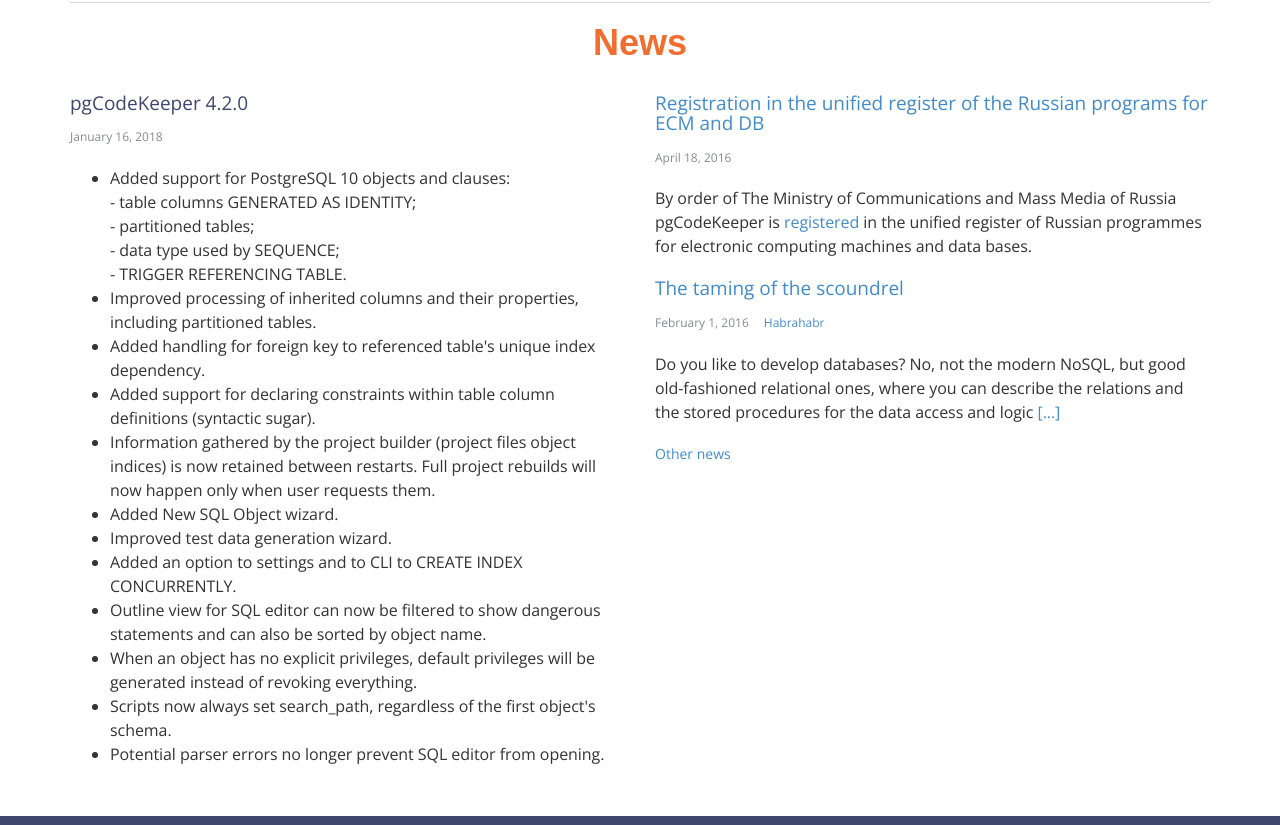
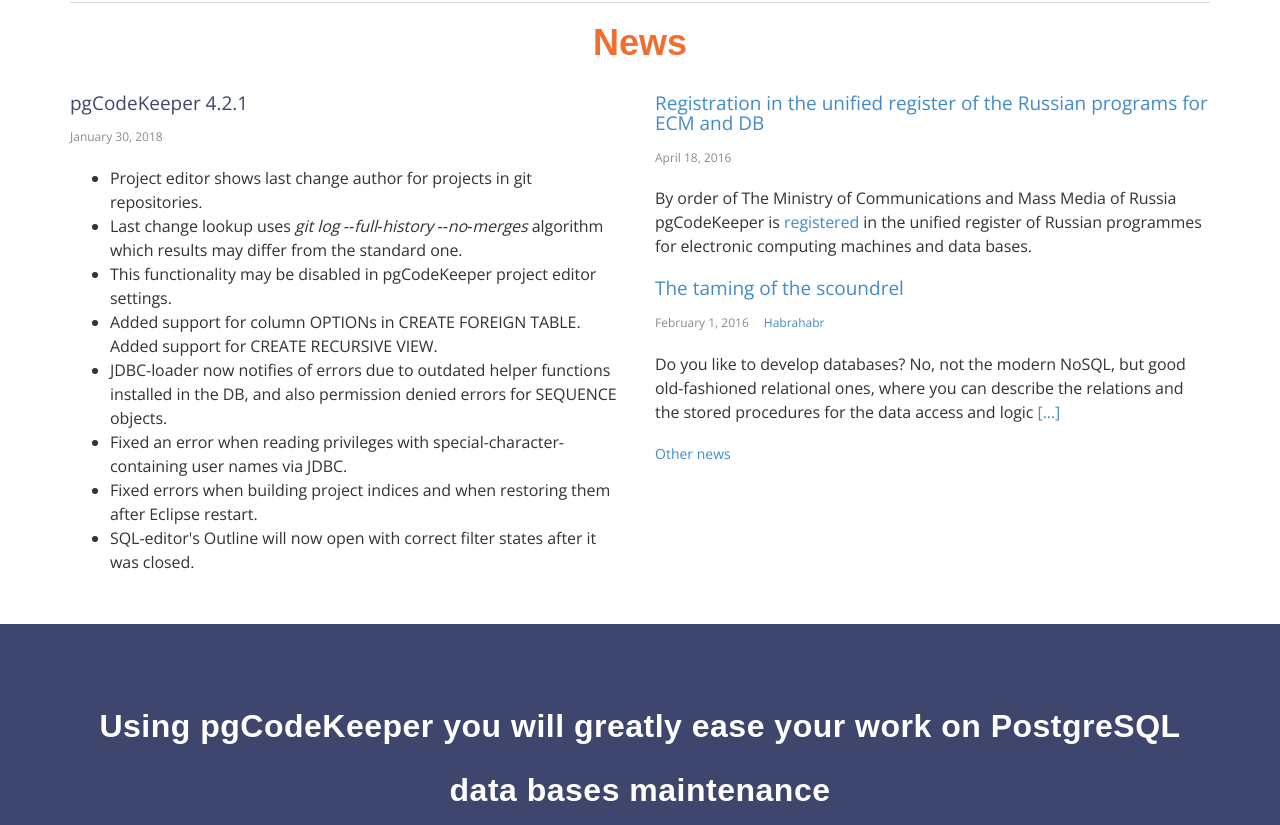
Before and after one commit to pgcodekeeper/pgcodekeeper.github.io, a plain HTML site: page index.html in a window 1280 px wide. Shown: the part 2573-3398 px from the top of the page. Drawn offline with nearby package versions, Linux system fonts and the light colour scheme; a web font is replaced by a local one.

Commit message:
announcement for 4.2.1

```diff
--- a/index.html
+++ b/index.html
@@ -104,11 +104,11 @@
                     <li>Install the <a href='https://eclipse.org/downloads/'>Eclipse</a> platform.</li>
                     <li>Start the Eclipse. Choose the menu option
                       <span class='product-name'>«Help»</span> - <span class='product-name'>«Install new software»</span>,
-                      enter URL <a class='js-emaillink'>http://pgcodekeeper.org/update/</a> in the opened dialogue
-                      in the field <span class='product-name'>«Work with»</span>
+                      enter URL <a class='js-emaillink'>http://pgcodekeeper.org/update/</a>
                       <button class='copy-link-btn js-emailcopybtn' id='popoverbutton' data-toggle='tooltip' data-placement='top' title='Copy'>
                         <i class='fa fa-clone' aria-hidden='true'></i>
                       </button>
+                      in the opened dialogue in the field <span class='product-name'>«Work with»</span>
                       press «Enter». Choose <span class='product-name'>pgCodeKeeper</span> from the list of available plugins
                       and install the plugin according to the installation wizard prompts.
                     </li>
@@ -236,25 +236,17 @@
       <div class="row">
 
         <div class="col-sm-6 col-lg-6">
-          <h4 class="anchor" name="pgCodeKeeper-4.2.0" id="pgCodeKeeper-4.2.0">pgCodeKeeper 4.2.0</h4>
-          <p class="date">January 16, 2018</p>
+          <h4 class="anchor" name="pgCodeKeeper-4.2.1" id="pgCodeKeeper-4.2.1">pgCodeKeeper 4.2.1</h4>
+          <p class="date">January 30, 2018</p>
           <ul class="short-article">
-            <li>Added support for PostgreSQL 10 objects and clauses:<br>
-            - table columns GENERATED AS IDENTITY;<br>
-            - partitioned tables;<br>
-            - data type used by SEQUENCE;<br>
-            - TRIGGER REFERENCING TABLE.</li>
-            <li>Improved processing of inherited columns and their properties, including partitioned tables.</li>
-            <li>Added handling for foreign key to referenced table's unique index dependency.</li>
-            <li>Added support for declaring constraints within table column definitions (syntactic sugar).</li>
-            <li>Information gathered by the project builder (project files object indices) is now retained between restarts. Full project rebuilds will now happen only when user requests them.</li>
-            <li>Added New SQL Object wizard.</li>
-            <li>Improved test data generation wizard.</li>
-            <li>Added an option to settings and to CLI to CREATE INDEX CONCURRENTLY.</li>
-            <li>Outline view for SQL editor can now be filtered to show dangerous statements and can also be sorted by object name.</li>
-            <li>When an object has no explicit privileges, default privileges will be generated instead of revoking everything.</li>
-            <li>Scripts now always set search_path, regardless of the first object's schema.</li>
-            <li>Potential parser errors no longer prevent SQL editor from opening.</li>
+            <li>Project editor shows last change author for projects in git repositories.<br>
+            <li>Last change lookup uses <i>git log ‑‑full‑history ‑‑no‑merges</i> algorithm which results may differ from the standard one.<br>
+            <li>This functionality may be disabled in pgCodeKeeper project editor settings.</li>
+            <li>Added support for column OPTIONs in CREATE FOREIGN TABLE. Added support for CREATE RECURSIVE VIEW.</li>
+            <li>JDBC-loader now notifies of errors due to outdated helper functions installed in the DB, and also permission denied errors for SEQUENCE objects.</li>
+            <li>Fixed an error when reading privileges with special-character-containing user names via JDBC.</li>
+            <li>Fixed errors when building project indices and when restoring them after Eclipse restart.</li>
+            <li>SQL-editor's Outline will now open with correct filter states after it was closed.</li>
           </ul>
         </div>
 
```
Also changed, not shown: _src/app/index.html (+10 -18 lines), _src/app/index.ru.html (+12 -20 lines), _src/app/news.html (+10 -18 lines), _src/app/news.ru.html (+13 -0 lines), news.html (+10 -18 lines).
